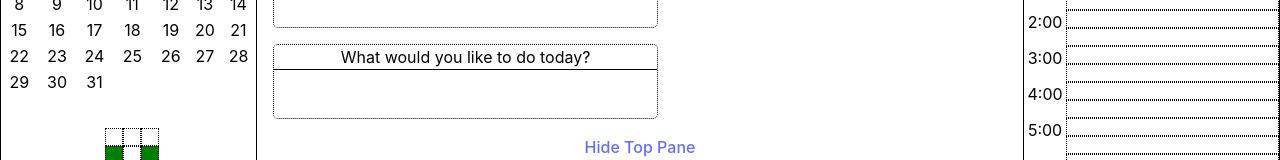
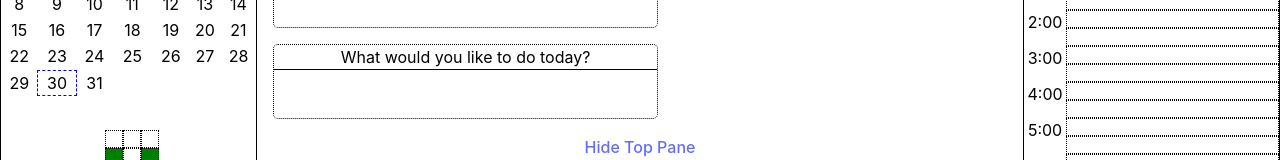
Before and after one commit to conorpbrady/entente, a React (Vite) app in the folder entente/react_frontend/: page / in a window 1280 px wide. Shown: the part 251-411 px from the top of the page. Built offline with nearby package versions, Linux system fonts and the light colour scheme.

Commit message:
add current date highlighting to monthly calendar

```diff
--- a/entente/react_frontend/src/App.tsx
+++ b/entente/react_frontend/src/App.tsx
@@ -15,17 +15,17 @@ function App() {
   const [showTop, setShowTop] = useState(true);
   const [showLeft, setShowLeft] = useState(true);
   const [showRight, setShowRight] = useState(true);
+  const [displayDate, setDisplayDate] = useState(new Date());
 
   const toggleTop = () => setShowTop(!showTop)
   const toggleLeft = () => setShowLeft(!showLeft)
   const toggleRight = () => setShowRight(!showRight)
-
   return (
     <>
       <NavBar />
       <div className={"flex-container"}>
         { showTop && <HeaderPane /> }
-        { showLeft && <LeftPane  /> }
+        { showLeft && <LeftPane displayDate={displayDate} /> }
         <CenterPane toggleTop={toggleTop} toggleLeft={toggleLeft} toggleRight={toggleRight}
                     showTop={showTop} showLeft={showLeft} showRight={showRight} />
         { showRight && <RightPane /> }
--- a/entente/react_frontend/src/Components/LeftPane.tsx
+++ b/entente/react_frontend/src/Components/LeftPane.tsx
@@ -3,10 +3,10 @@ import './RightPane.css';
 import MonthlyCalendar from './MonthlyCalendar';
 import HabitTracker from './HabitTracker';
 
-export default function LeftPane() {
+export default function LeftPane({ displayDate }: { displayDate: Date }) {
   return (
     <div className={"left-pane"}>
-    <MonthlyCalendar />
+    <MonthlyCalendar displayDate={displayDate} />
     <HabitTracker />
     </div>
 
--- a/entente/react_frontend/src/Components/MonthlyCalendar.css
+++ b/entente/react_frontend/src/Components/MonthlyCalendar.css
@@ -1,3 +1,8 @@
 .monthly-calendar {
   width: 100%;
 }
+
+.highlighted-day {
+  border: 1px dashed blue;
+
+}
--- a/entente/react_frontend/src/Components/MonthlyCalendar.tsx
+++ b/entente/react_frontend/src/Components/MonthlyCalendar.tsx
@@ -40,7 +40,7 @@ const generateDays = (month: number, year: number) => {
     }
     return cal_days;
   }
-export default function MonthlyCalendar() {
+export default function MonthlyCalendar({ displayDate }: { displayDate: Date }) {
   return (
     <table className={"monthly-calendar"}>
     <tr>
@@ -52,20 +52,21 @@ export default function MonthlyCalendar() {
       <th>Fr</th>
       <th>Sa</th>
       </tr>
-      {generateDays(month, year).map((week) => <MonthlyWeek week={week} />)}
+      {generateDays(month, year).map((week) => <MonthlyWeek week={week} currentDate={displayDate} />)}
 
       </table>
   );
 };
 
-function MonthlyWeek({ week }: { week: number[] }): React.JSX.Element {
+function MonthlyWeek({ week, currentDate }: { week: number[], currentDate: Date }): React.JSX.Element {
   return (
     <tr>
-      {week.map((day) => <MonthlyDay day={day} />)}
+      {week.map((day) => <MonthlyDay day={day} currentDate={currentDate} />)}
       </tr>
   );
 };
 
-function MonthlyDay({ day }: {day: number }): React.JSX.Element {
-  return day != 0 ? (<td>{day}</td>): (<td></td>)
+function MonthlyDay({ day, currentDate }: {day: number, currentDate: Date }): React.JSX.Element {
+  const activeClass = day === currentDate.getDate() ? "highlighted-day" : ""
+  return day != 0 ? (<td className={activeClass}>{day}</td>): (<td></td>)
 };
```
